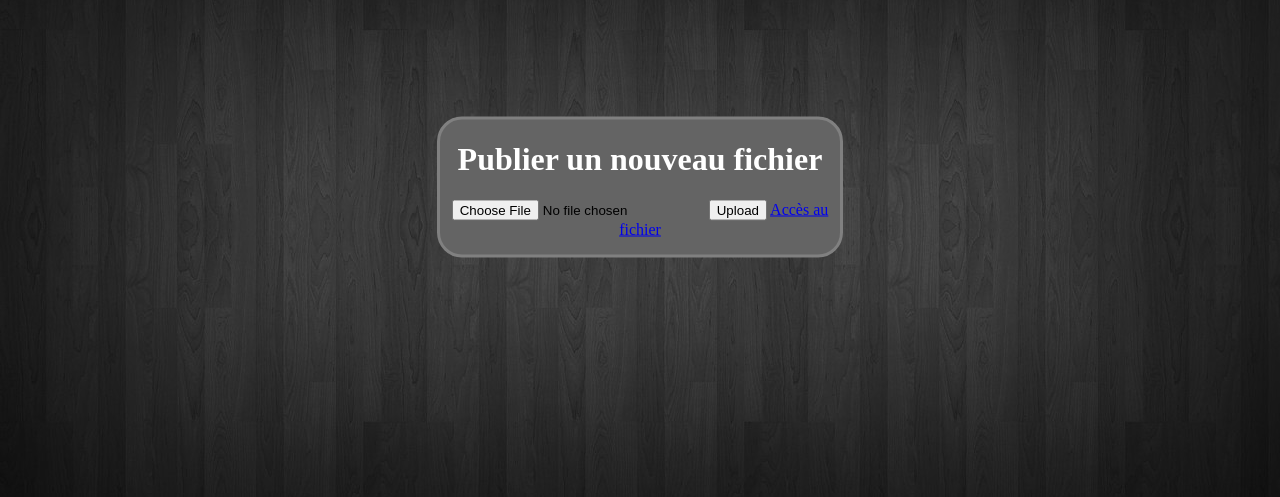
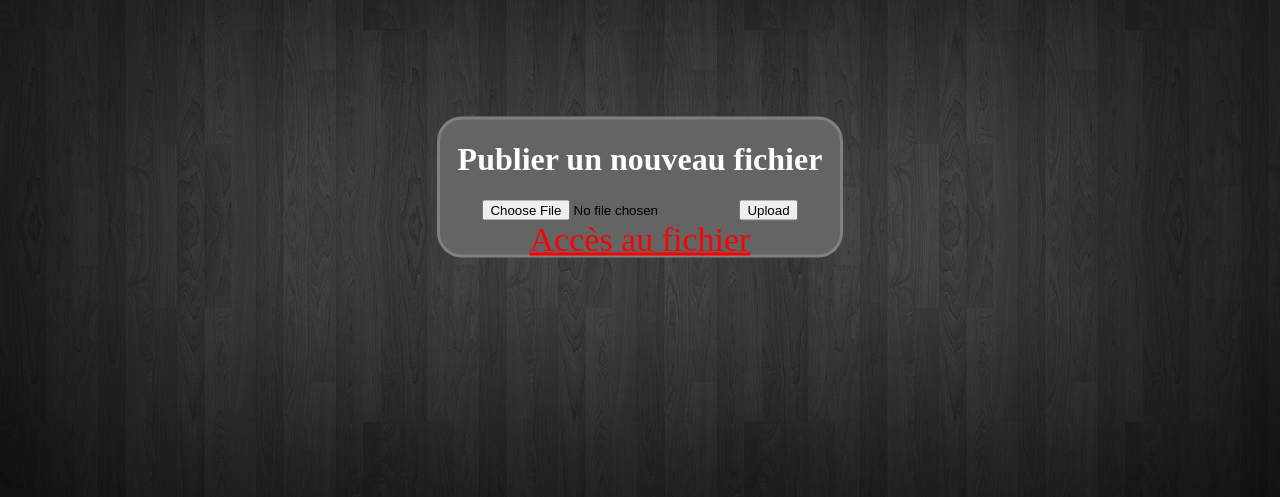
Before and after one commit to EstebanBreaHell/docker-sae203, a Flask app: page / in a window 1280 px wide. Shown: the part 155-652 px from the top of the page. Run offline with Flask 2, Linux system fonts and the light colour scheme.

Commit message:
Update style.css

```diff
--- a/static/css/style.css
+++ b/static/css/style.css
@@ -49,3 +49,9 @@ ul li:before {
     content: '\2192';
 
 }
+
+a
+{
+color: red;
+font-size:34px
+}
```
